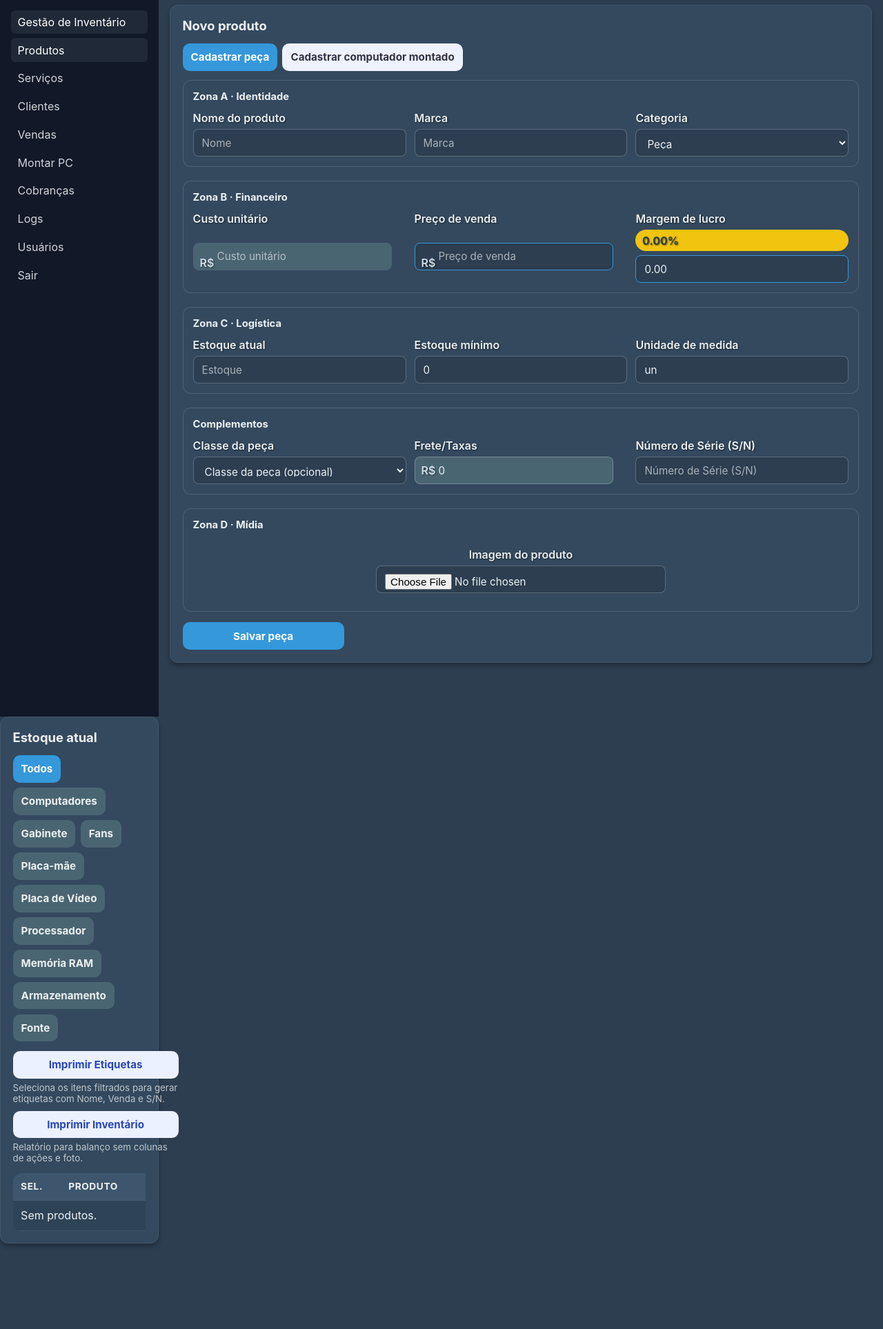
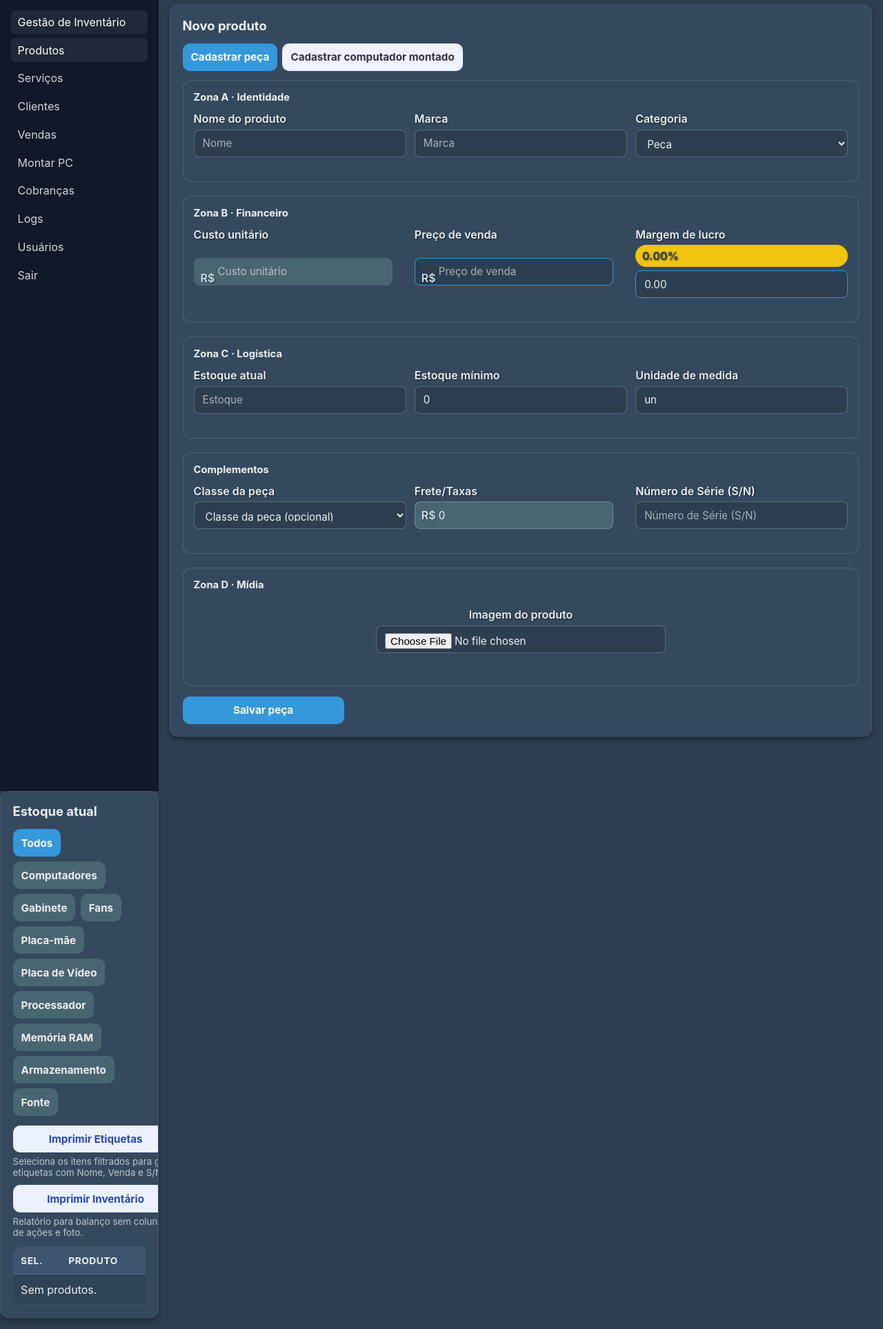
Before and after one commit to FelipeWelter/lojaWeb, a Flask app: page /produtos in a window 1280 px wide. Shown: the part 91-2018 px from the top of the page at 69% size. Before the commit the page ends 1898 px from the top, so only its background shows below. Run offline with Flask 3, Linux system fonts and the light colour scheme; the visitor is signed in with stand-in values (Sample User, id 1).

Commit message:
Refina responsividade e padroniza estilos de formulários e ações

```diff
--- a/static/styles.css
+++ b/static/styles.css
@@ -2174,6 +2174,140 @@ body.dashboard-page textarea:focus {
   }
 }
 
+
+/* Layout resiliente: evita vazamento de cards/tabelas */
+.container {
+  display: flex;
+  flex-direction: column;
+  overflow: hidden;
+}
+
+.card,
+.checkout-main,
+.checkout-summary,
+.slot-box,
+.assembly-summary,
+.services-shell,
+.components-scroll-area,
+.table-wrap,
+.stock-table-wrap,
+.crm-table-wrap {
+  width: 100%;
+  max-width: 100%;
+  overflow: hidden;
+}
+
+.slots-top,
+.slots-bottom {
+  grid-template-columns: repeat(auto-fill, minmax(300px, 1fr));
+}
+
+.summary-sidebar {
+  top: 0;
+  z-index: 100;
+}
+
+.checkout-summary {
+  top: 0;
+  z-index: 100;
+}
+
+.modal::backdrop {
+  background: rgba(0, 0, 0, 0.7);
+}
+
+/* Legibilidade de labels e foco dos inputs */
+label,
+.floating-field label,
+.field-stack > label,
+.file-upload-field .field-label {
+  color: #ECF0F1;
+  font-weight: 600;
+}
+
+input,
+select,
+textarea,
+.sale-header-fields input,
+.sale-header-fields select,
+.sale-line input,
+.sale-line select,
+.checkout-summary input,
+.services-form input,
+.services-form select,
+.services-form textarea,
+.history-head input,
+#form-montagem input,
+#form-montagem select,
+#form-montagem textarea {
+  background: #34495E;
+  border: 1px solid #4A6572;
+}
+
+input:focus,
+select:focus,
+textarea:focus,
+.services-form input:focus,
+.services-form select:focus,
+.services-form textarea:focus,
+.history-head input:focus,
+body.dashboard-page input:focus,
+body.dashboard-page select:focus,
+body.dashboard-page textarea:focus {
+  border-color: #3498DB;
+  box-shadow: 0 0 0 2px rgba(52, 152, 219, 0.25);
+}
+
+/* Formulários em pares verticais com respiro */
+#piece-form label,
+#assembled-form label,
+#form-montagem label,
+.crm-form-grid label {
+  display: grid;
+  gap: 0.35rem;
+  margin-bottom: 20px;
+}
+
+.form-zone,
+.checkout-main,
+.checkout-summary,
+.slot-box,
+.assembly-summary,
+.services-shell {
+  padding: 15px;
+}
+
+/* Botões padrão */
+.btn-primary {
+  background: #3498DB;
+  border: none;
+  color: #fff;
+  border-radius: 6px;
+}
+
+.btn-danger {
+  background: transparent;
+  color: #E74C3C;
+  border: 1px solid #E74C3C;
+  border-radius: 6px;
+}
+
+.btn-danger:hover {
+  background: #E74C3C;
+  color: #fff;
+}
+
+.btn-ghost {
+  background: transparent;
+  border: 1px solid rgba(236, 240, 241, 0.35);
+  color: #ECF0F1;
+  border-radius: 6px;
+}
+
+.btn-ghost:hover {
+  background: rgba(236, 240, 241, 0.12);
+}
+
 .app-shell { display: grid; grid-template-columns: 230px 1fr; min-height: 100vh; }
 .app-sidebar { background: #111827; color: #fff; padding: 1rem; }
 .app-sidebar nav { display: grid; gap: .4rem; }
```
Also changed, not shown: templates/clients.html (+4 -4 lines).
